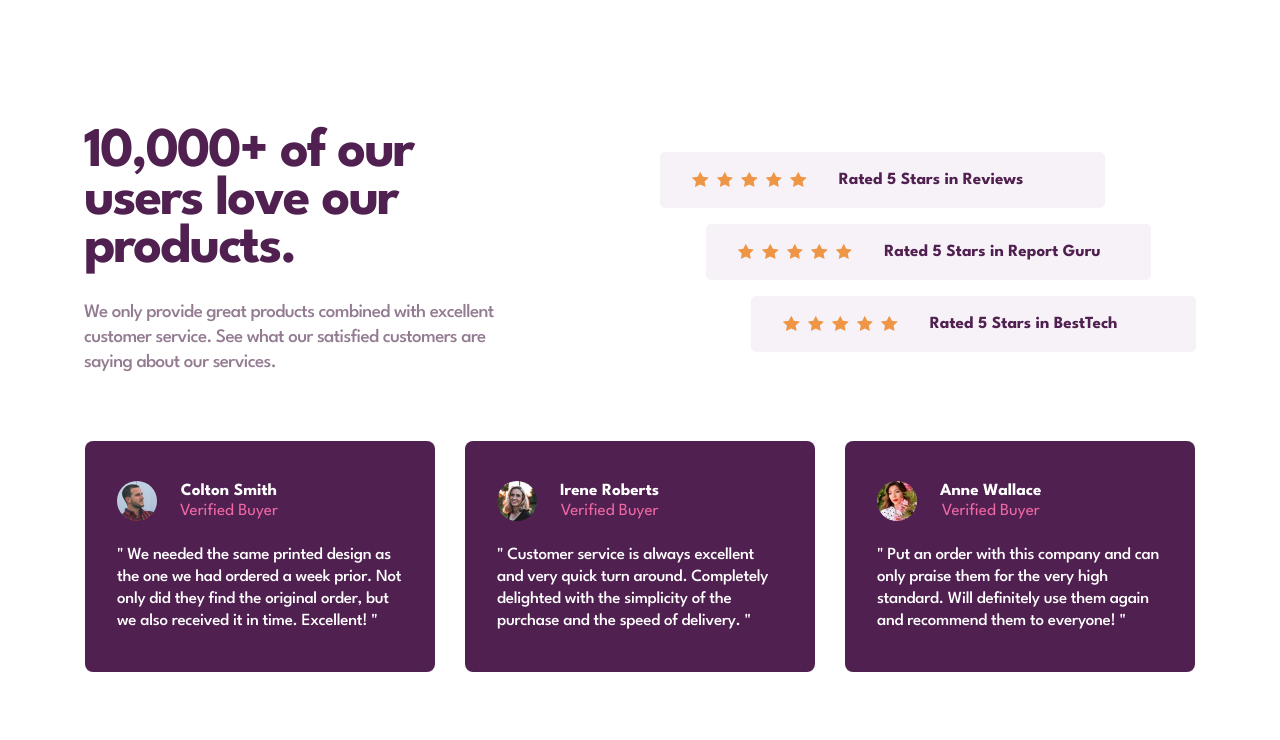
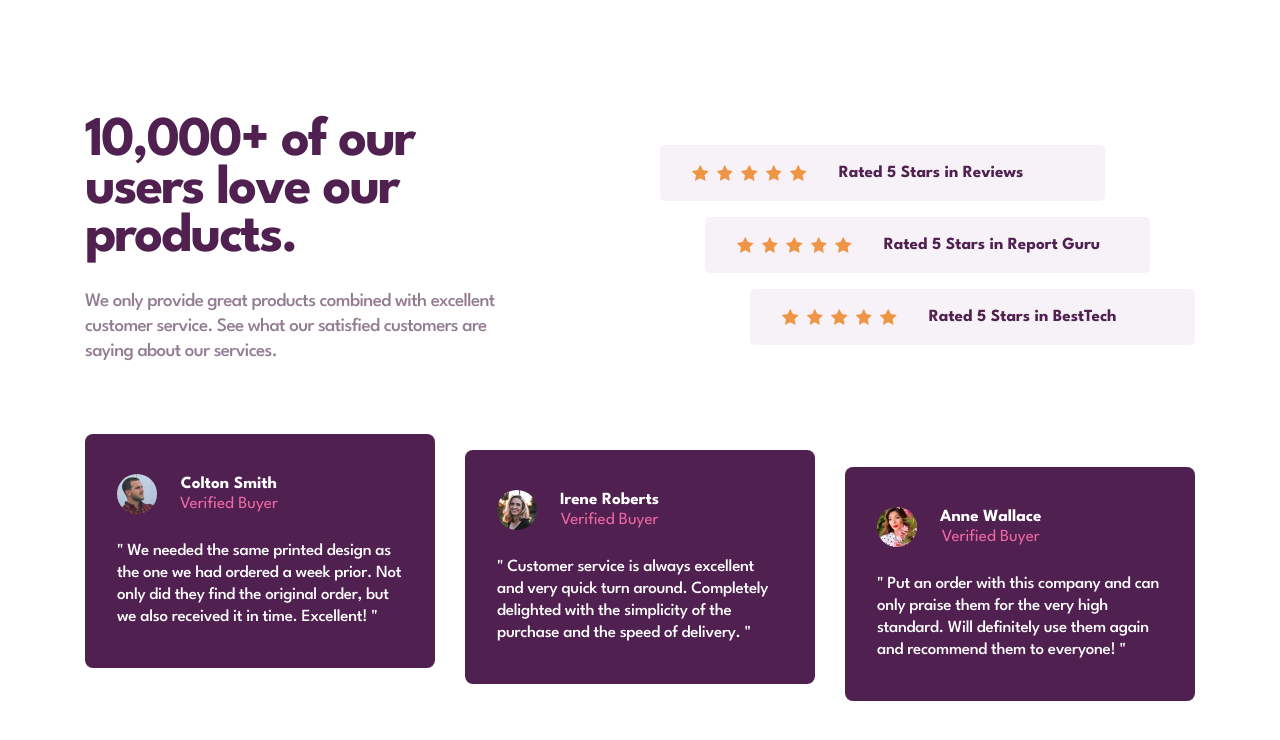
Before and after one commit to DarkstarXDD/social-proof-section, a React (Vite) app: page / in a window 1280 px wide. Shown: the top 740 px of the page. Built offline with nearby package versions, Linux system fonts and the light colour scheme.

Commit message:
working file before finalizing

```diff
--- a/styles_new.css
+++ b/styles_new.css
@@ -66,14 +66,17 @@ body {
   font-size: var(--fs-400);
   font-family: var(--ff-league-spartan);
   min-height: 100vh;
-  display: grid;
-  align-items: center;
+  display: flex;
+  flex-direction: column;
+  justify-content: center;
+  /* display: grid;
+  align-items: center; */
 }
 
 main {
   gap: 40px;
   max-width: 100%;
-  max-width: 1160px;
+  max-width: 1158px;
   padding: 48px 24px;
   display: flex;
   flex-direction: column;
@@ -158,7 +161,7 @@ main {
   padding: 35px 32px;
   border-radius: 8px;
   align-items: flex-start;
-  gap: 23px;
+  gap: 26px; /* 23px */
 }
 
 .card__profile-section {
@@ -220,6 +223,20 @@ main {
 
 /* ---------------- 910px ---------------- */
 @media (min-width: 910px) {
+  :root {
+    --fs-900: 56px;
+  }
+
+  .top-section__title {
+    max-width: 545px;
+    letter-spacing: -2px;
+    line-height: 48px;
+  }
+
+  .top-section__text {
+    margin-top: 27px;
+  }
+
   .cards-container {
     flex-direction: row;
     justify-content: center;
@@ -228,11 +245,7 @@ main {
 }
 
 /* ---------------- 1000px ---------------- */
-@media (min-width: 1000px) {
-  :root {
-    --fs-900: 56px; /* 3.5rem */
-  }
-
+@media (min-width: 1160px) {
   main {
     display: grid;
     grid-template-columns: repeat(2, 1fr);
@@ -246,13 +259,10 @@ main {
 
   .top-section__title {
     max-width: 445px;
-    letter-spacing: -2px;
-    line-height: 48px;
   }
 
   .top-section__text {
     max-width: 445px;
-    margin-top: 27px;
   }
 
   .ratings-container {
@@ -268,4 +278,22 @@ main {
     max-width: 350px;
     padding: 40px 32px;
   }
+
+  .irene-roberts {
+    transform: translateY(16px);
+  }
+
+  .anne-wallace {
+    transform: translateY(33px);
+  }
+
+  /* Slight tweaks to match exactly with the frontendmentor design */
+  /* These values can be removed anytime  */
+  main {
+    transform: translateY(-5px);
+  }
+
+  .top-section {
+    transform: translateY(-4px);
+  }
 }
```
